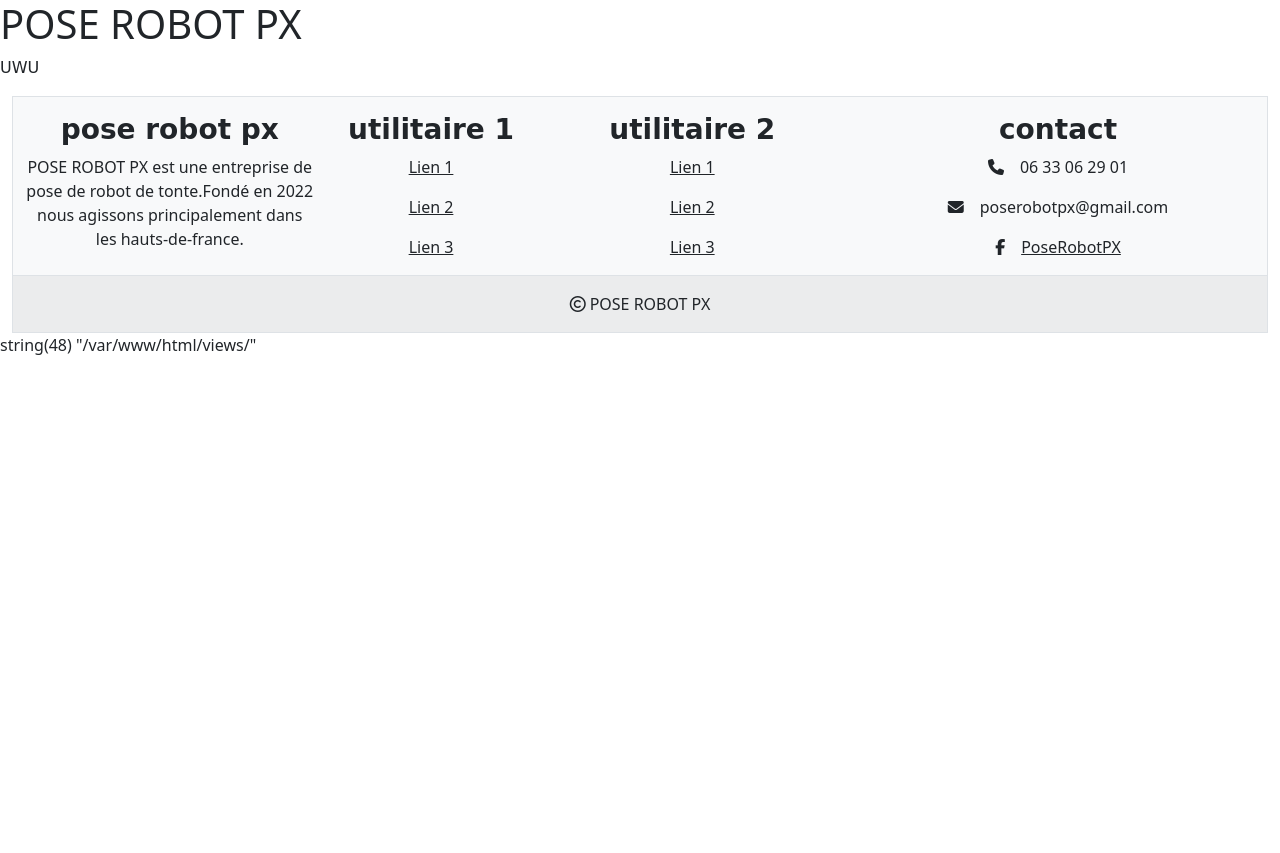
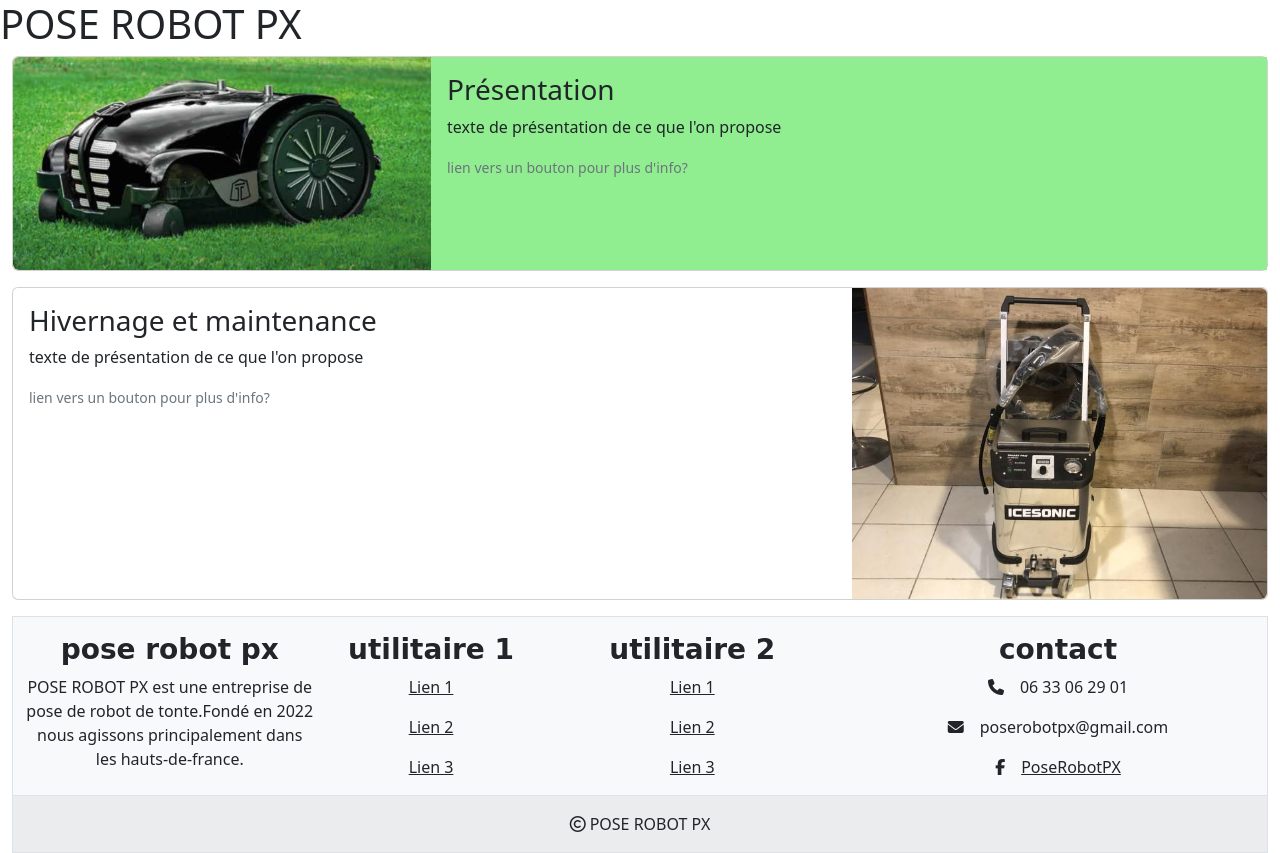
Before and after one commit to DamienPoix/prpx, a PHP site: page / in a window 1280 px wide. Before the commit the page ends 355 px from the top, so only its background shows below. Run offline with PHP 8.4, Linux system fonts and the light colour scheme; some libraries are stand-ins or nearby versions; some web fonts are replaced.

Commit message:
premier pas vers la page home

```diff
--- a/assets/css/style.css
+++ b/assets/css/style.css
@@ -1,9 +1,8 @@
 .moderno{
     font-family: 'MuseoModerno', cursive;
 }
-
-.center{
-    text-align: center;
+.lightgreen{
+    background-color: lightgreen;
 }
 .fa-regular{
     margin-right: 0.1em;
--- a/index.php
+++ b/index.php
@@ -3,8 +3,38 @@ include 'classes/path.php';
 include_once path::getViewsPath().'header.php';
 ?>
     <h1 class="row">POSE ROBOT PX</h1>
-    <p class="row moderno">UWU</p>
+
+    <div class="card mb-3">
+  <div class="row g-0">
+    <div class="col-md-4">
+      <img src="assets/img/test-robots.png" class="img-fluid rounded-start" alt="robot tondeuse">
+    </div>
+    <div class="col-md-8 lightgreen">
+      <div class="card-body">
+        <h3 class="card-title">Présentation</h3>
+        <p class="card-text">texte de présentation de ce que l'on propose</p>
+        <p class="card-text"><small class="text-muted">lien vers un bouton pour plus d'info?</small></p>
+      </div>
+    </div>
+  </div>
+</div>
+
+<div class="card mb-3">
+  <div class="row g-1">
+      <div class="col-md-8 ">
+          <div class="card-body">
+              <h3 class="card-title">Hivernage et maintenance</h3>
+              <p class="card-text">texte de présentation de ce que l'on propose</p>
+              <p class="card-text"><small class="text-muted">lien vers un bouton pour plus d'info?</small></p>
+            </div>
+        </div>
+        <div class="col-md-4">
+          <img src="assets/img/nettoyage.jpg" class="img-fluid rounded-end" alt="machine à froid">
+        </div>
+  </div>
+</div>
+
+
 <?php
  include_once path::getViewsPath().'footer.php';
- var_dump(path::getViewsPath())
 ?>
```
Also changed, not shown: assets/img/nettoyage.jpg (added), assets/img/test-robots.png (added).
